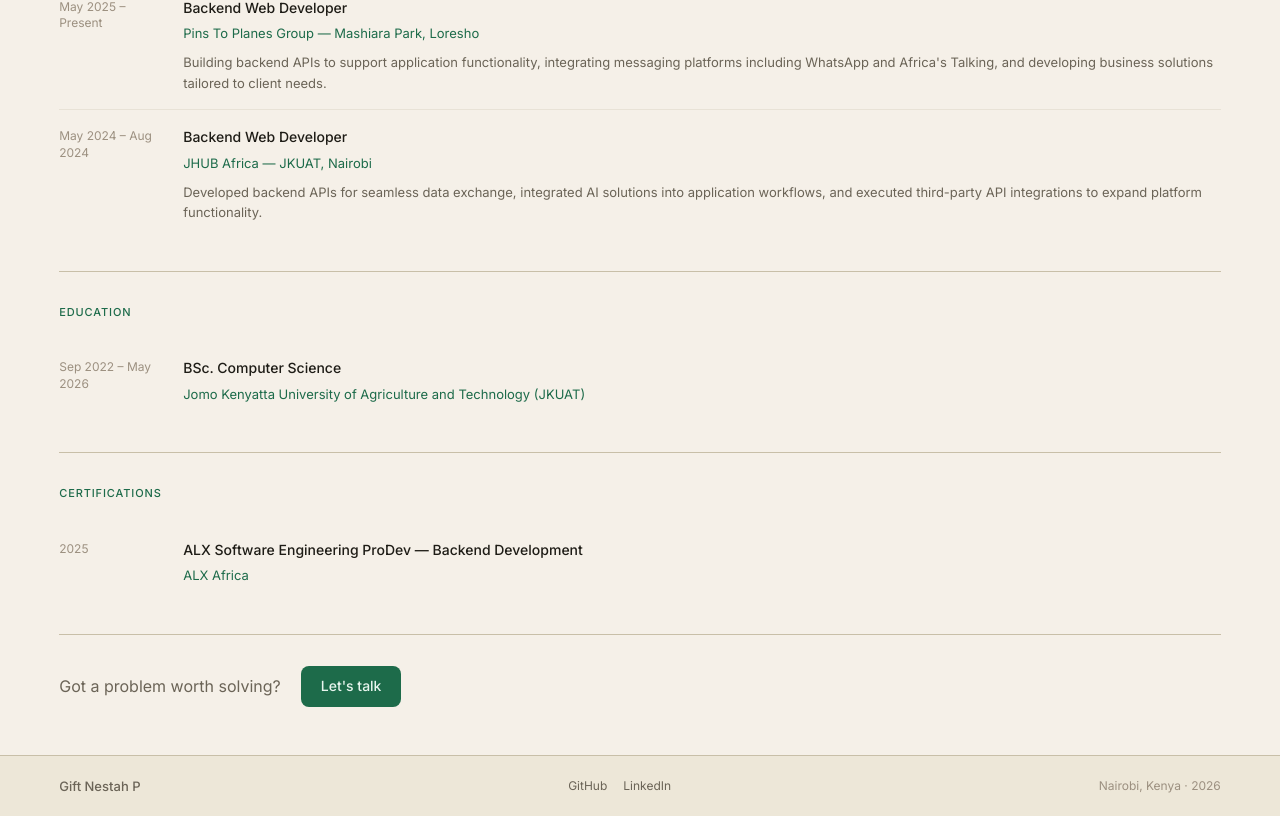
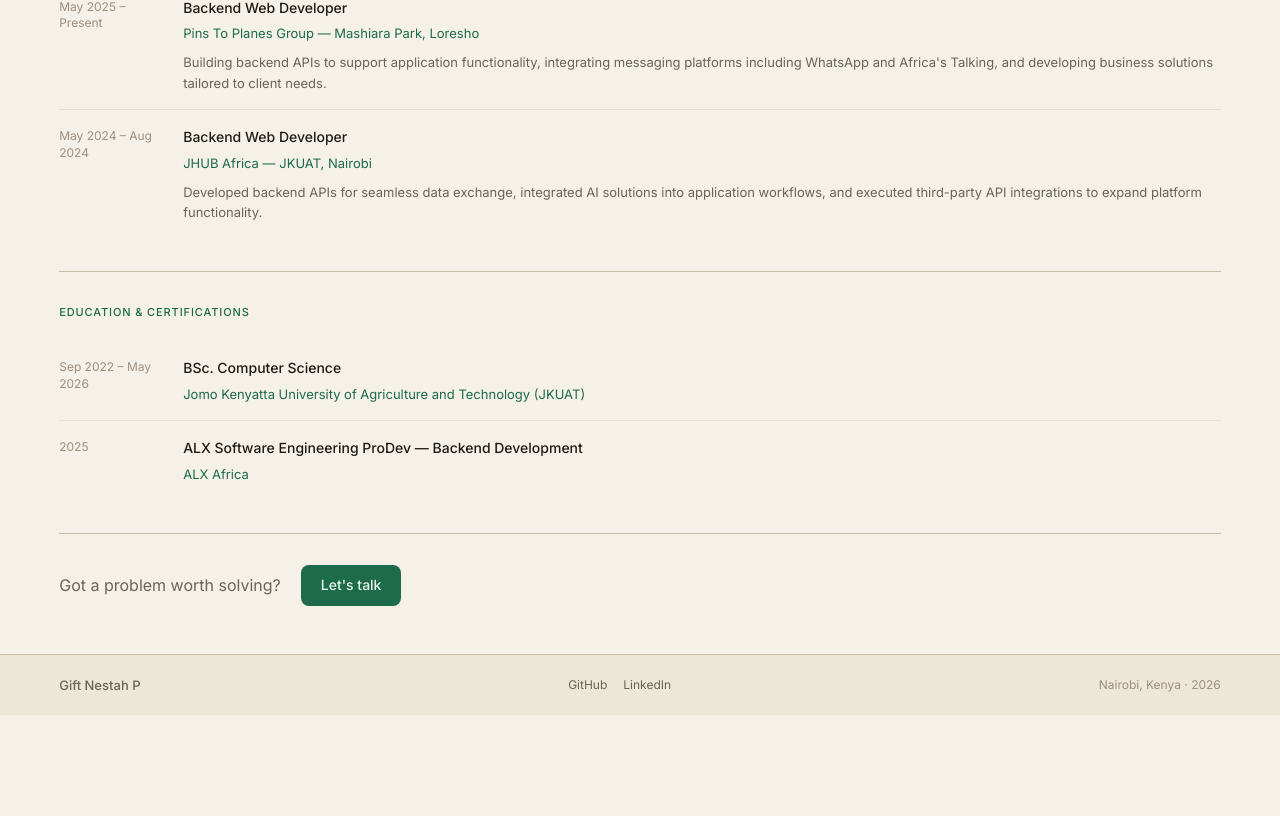
Before and after one commit to PantheraNestah/dev_nesta, a React (Vite) app: page /about in a window 1280 px wide. Shown: the part 1492-2308 px from the top of the page. After the commit the page ends 2207 px from the top, so only its background shows below. Built offline with nearby package versions, Linux system fonts and the light colour scheme.

Commit message:
feat: refine about and home

```diff
--- a/src/pages/About.jsx
+++ b/src/pages/About.jsx
@@ -80,7 +80,7 @@
               reliable, scalable, and grounded in a genuine desire to solve
               problems that matter to real people.
             </p>
-            <a href="/Gift_Nestah_P_CV_v2_1.pdf" download className="about__dl-btn">
+            <a href="/Gift_Nestah_P_CV_v2.1.pdf" download className="about__dl-btn">
               ↓ Download CV
             </a>
           </div>
@@ -180,9 +180,9 @@
 
         <div className="about__divider" />
 
-        {/* ── Education ── */}
+        {/* ── Education & Certifications ── */}
         <section className="about__section">
-          <span className="section-label">Education</span>
+          <span className="section-label">Education & certifications</span>
           <div className="about__timeline">
             {education.map((e, i) => (
               <div key={i} className="about__timeline-item">
@@ -194,15 +194,6 @@
                 </div>
               </div>
             ))}
-          </div>
-        </section>
-
-        <div className="about__divider" />
-
-        {/* ── Certifications ── */}
-        <section className="about__section">
-          <span className="section-label">Certifications</span>
-          <div className="about__timeline">
             {certifications.map((c, i) => (
               <div key={i} className="about__timeline-item">
                 <div className="about__timeline-period">{c.year}</div>
--- a/src/pages/Home.css
+++ b/src/pages/Home.css
@@ -135,14 +135,6 @@
   margin-bottom: 1rem;
 }
 
-.section-label {
-  font-size: 0.6875rem;
-  font-weight: var(--fw-medium);
-  color: var(--clr-green);
-  text-transform: uppercase;
-  letter-spacing: 0.08em;
-}
-
 .home__see-all {
   font-size: 0.8125rem;
   color: var(--clr-green);
```
